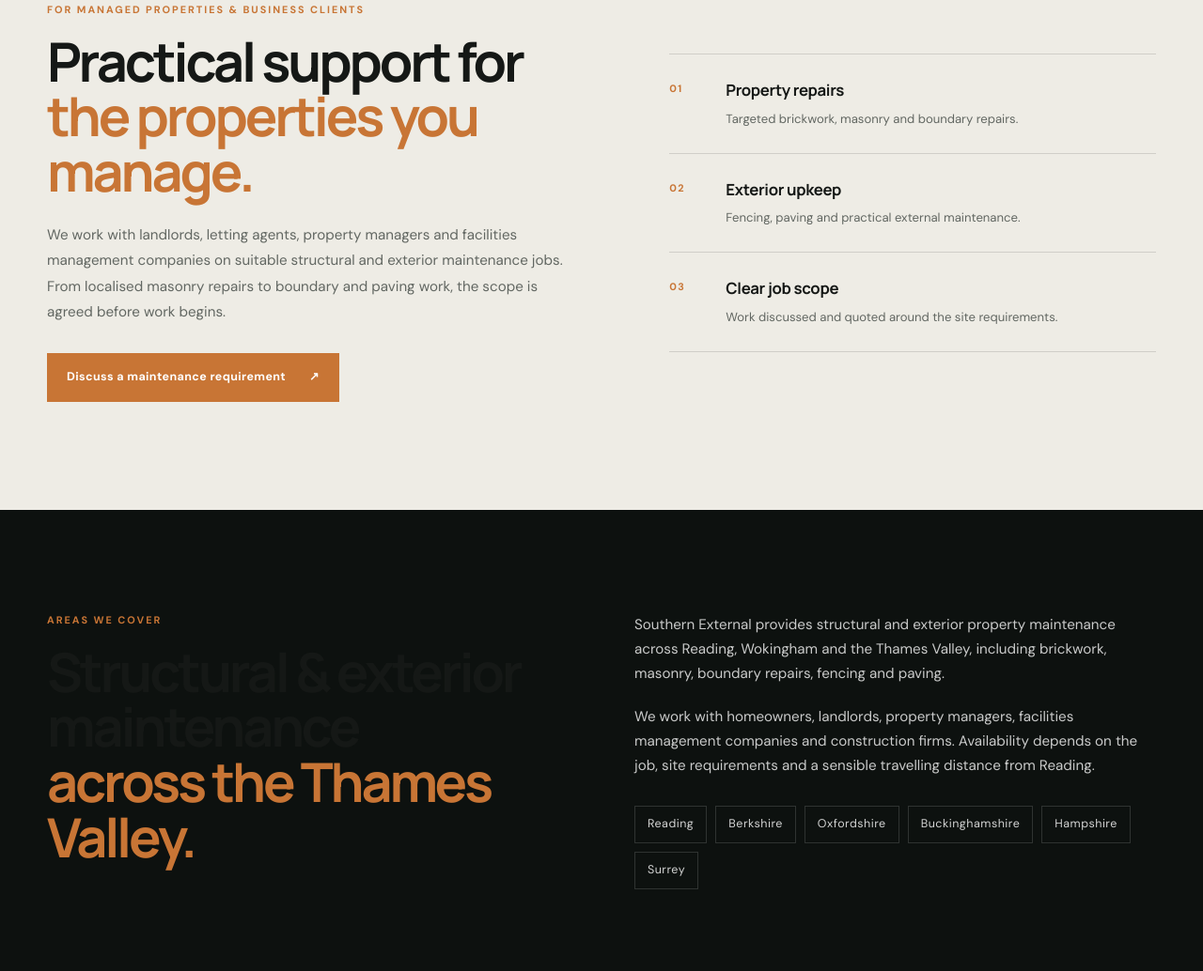
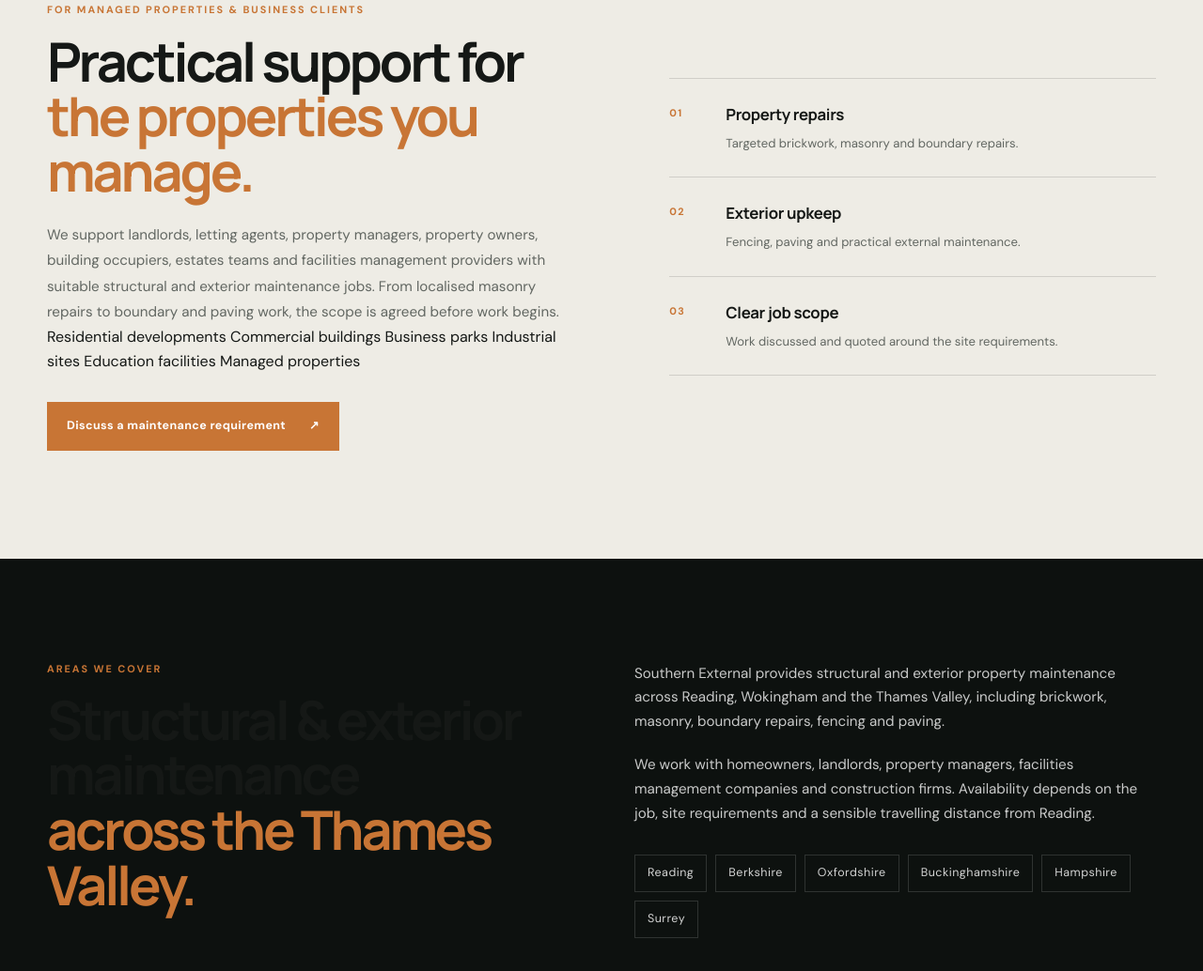
Before and after one commit to cavzee/southern-external, a plain HTML site: page index.html in a window 1280 px wide. Shown: the part 3602-4636 px from the top of the page at 94% size. Drawn offline with Linux system fonts and the light colour scheme; files whose address does not match are found by name.

Commit message:
Broaden commercial customer and property sector messaging

```diff
--- a/index.html
+++ b/index.html
@@ -487,7 +487,15 @@
     <div class="commercial-copy">
       <div class="eyebrow">FOR MANAGED PROPERTIES &amp; BUSINESS CLIENTS</div>
       <h2>Practical support for<br><em>the properties you manage.</em></h2>
-      <p>We work with landlords, letting agents, property managers and facilities management companies on suitable structural and exterior maintenance jobs. From localised masonry repairs to boundary and paving work, the scope is agreed before work begins.</p>
+      <p>We support landlords, letting agents, property managers, property owners, building occupiers, estates teams and facilities management providers with suitable structural and exterior maintenance jobs. From localised masonry repairs to boundary and paving work, the scope is agreed before work begins.</p>
+      <div class="commercial-environments" aria-label="Property environments">
+        <span>Residential developments</span>
+        <span>Commercial buildings</span>
+        <span>Business parks</span>
+        <span>Industrial sites</span>
+        <span>Education facilities</span>
+        <span>Managed properties</span>
+      </div>
       <a href="#contact" class="button button-primary">Discuss a maintenance requirement <span>↗</span></a>
     </div>
     <div class="commercial-details">
```
